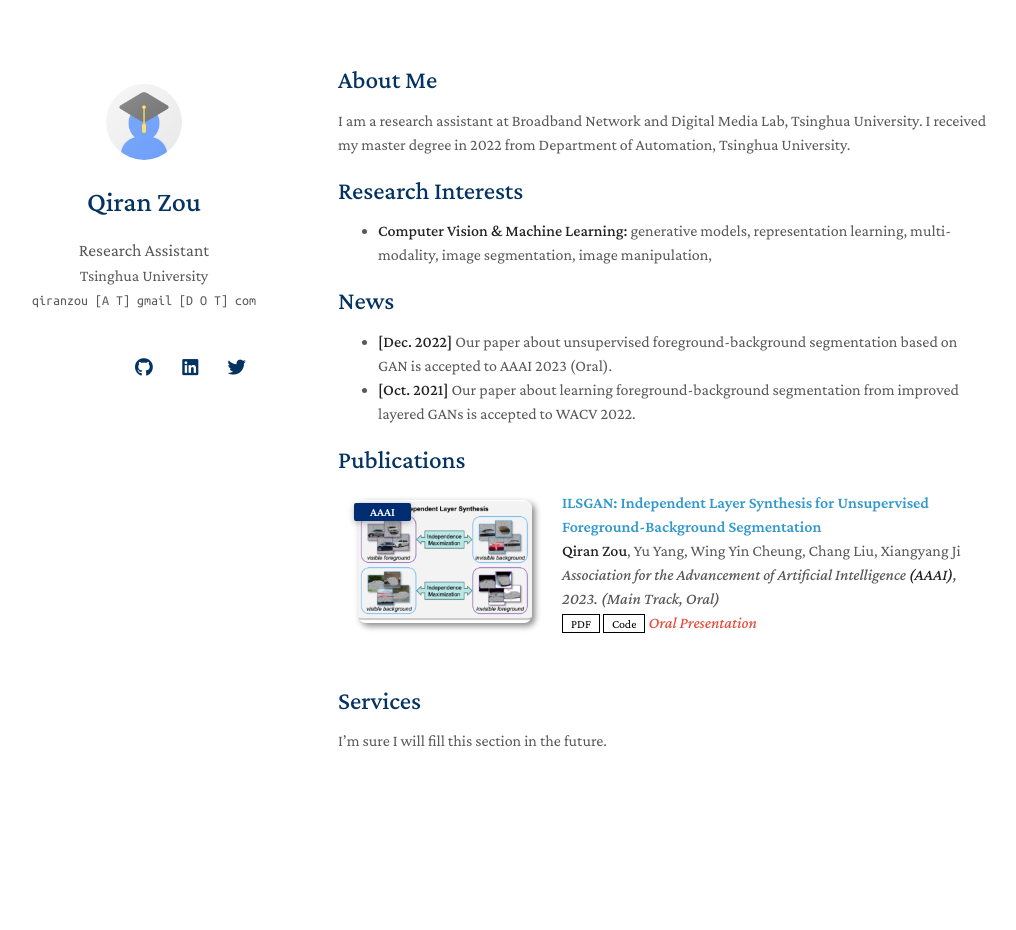
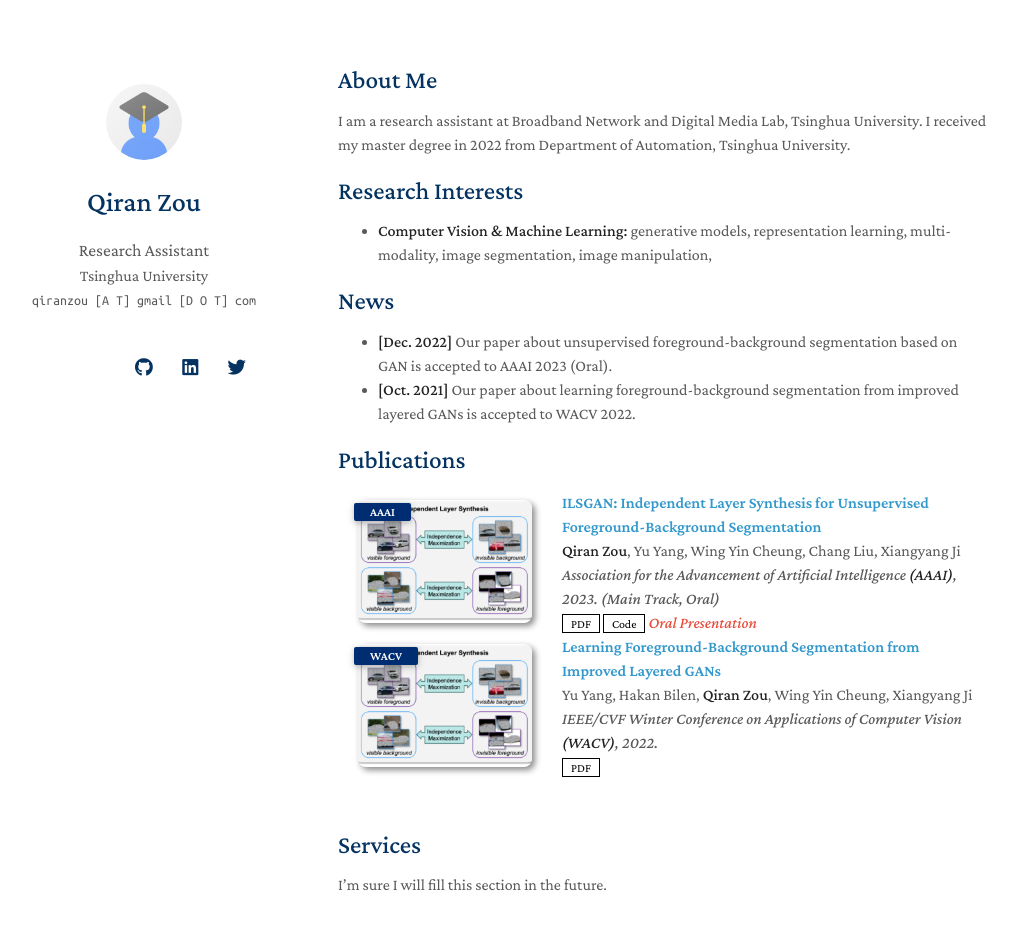
Before and after one commit to qrzou/qrzou.github.io, a Jekyll site: the page built from index.md, in a window 1280 px wide and 991 px high. Shown: the top 930 px of the window, without its empty margins (132-1148 px from the left). Built offline with Jekyll 4.4.1, drawn with Linux system fonts in a browser that asks for light colours; nearby versions of some CDN libraries; a style sheet for code colours, icons or effects is not loaded; our own code applies the rules of GitHub Pages for plain Markdown files.

Commit message:
Update publications.md

```diff
--- a/_includes/publications.md
+++ b/_includes/publications.md
@@ -4,6 +4,7 @@
 <ol class="bibliography">
 
 <li>
+
 <div class="pub-row">
 
   <div class="col-sm-3 abbr" style="position: relative;padding-right: 15px;padding-left: 15px;">
@@ -24,6 +25,29 @@
     </div>
   </div>
 </div>
+
+
+<div class="pub-row">
+  <div class="col-sm-3 abbr" style="position: relative;padding-right: 15px;padding-left: 15px;">
+    <img src="assets/img/ILSGAN-homepage-pub.png" class="teaser img-fluid z-depth-1">
+    <abbr class="badge">WACV</abbr>
+  </div>
+
+  <div class="col-sm-9" style="position: relative;padding-right: 15px;padding-left: 20px;">
+    <div class="title"><a href="https://arxiv.org/pdf/2104.00483.pdf">Learning Foreground-Background Segmentation from Improved Layered GANs</a></div>
+    <div class="author">Yu Yang, Hakan Bilen, <strong>Qiran Zou</strong>, Wing Yin Cheung, Xiangyang Ji</div>
+    <div class="periodical"><em>IEEE/CVF Winter Conference on Applications of Computer Vision <strong>(WACV)</strong>, 2022. </em></div>
+    <div class="links">
+      <a href="https://arxiv.org/pdf/2104.00483.pdf" class="btn btn-sm z-depth-0" role="button" target="_blank" style="font-size:12px;">PDF</a>
+<!--       <a href="https://github.com/qrzou/ILSGAN" class="btn btn-sm z-depth-0" role="button" target="_blank" style="font-size:12px;">Code</a> -->
+<!--       <a href="https://class-il.mpi-inf.mpg.de/mnemonics/" class="btn btn-sm z-depth-0" role="button" target="_blank" style="font-size:12px;">Project Page</a> -->
+<!--       <a href="https://dblp.uni-trier.de/rec/conf/cvpr/LiuSLSS20.html?view=bibtex" class="btn btn-sm z-depth-0" role="button" target="_blank" style="font-size:12px;">BibTex</a> -->
+      <strong><i style="color:#e74d3c"></i></strong>
+    </div>
+  </div>
+</div>
+
+
 </li>
 
 <br>
```
